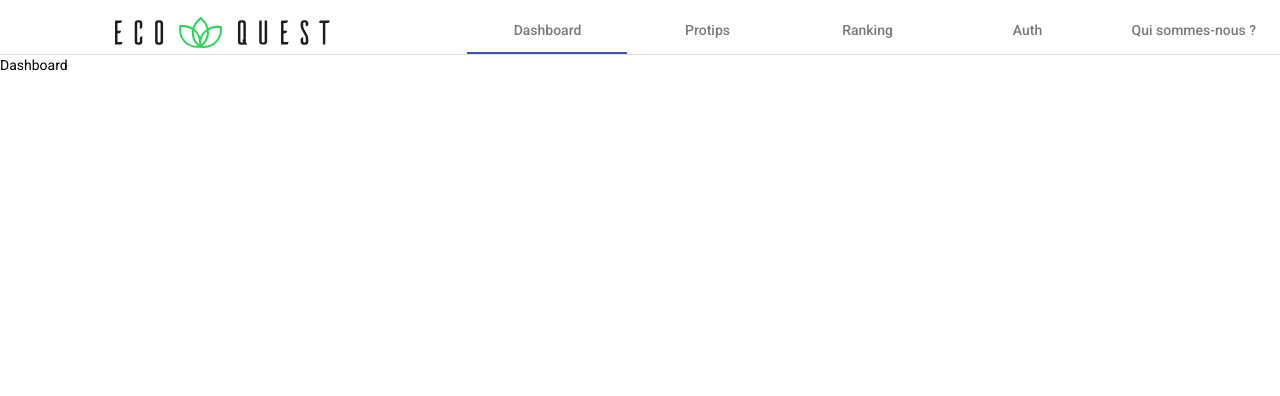
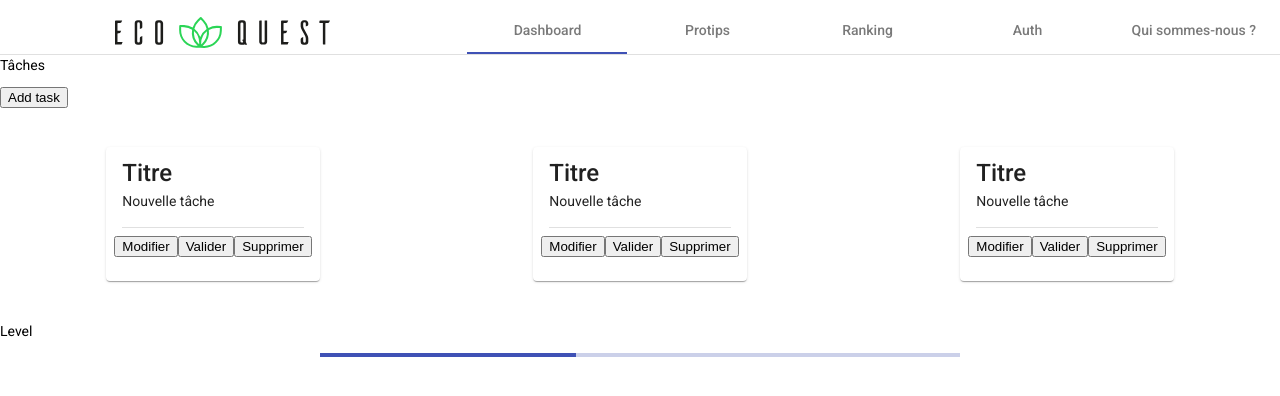
Before and after one commit to Laura398/EcoQuest, an Angular app in the folder Front/: page / in a window 1280 px wide. Shown: the top 396 px of the page. Built offline with nearby package versions, Linux system fonts and the light colour scheme.

Commit message:
modify button

```diff
--- a/Front/package.json
+++ b/Front/package.json
@@ -29,6 +29,7 @@
     "@angular/cli": "~13.1.2",
     "@angular/compiler-cli": "~13.1.0",
     "@types/jasmine": "~3.10.0",
+    "@types/jest": "^27.4.1",
     "@types/node": "^12.11.1",
     "jasmine-core": "~3.10.0",
     "karma": "~6.3.0",
--- a/Front/src/app/app.module.ts
+++ b/Front/src/app/app.module.ts
@@ -12,6 +12,7 @@ import {MatGridListModule} from '@angular/material/grid-list';
 import { TaskCreateComponent } from './task-create/task-create.component';
 import { AccueilComponent } from './accueil/accueil.component';
 import { NavBarComponent } from './nav-bar/nav-bar.component';
+import { FormsModule, ReactiveFormsModule } from '@angular/forms';
 
 @NgModule({
   declarations: [
@@ -29,7 +30,9 @@ import { NavBarComponent } from './nav-bar/nav-bar.component';
     MatDividerModule,
     MatProgressBarModule,
     MatGridListModule,
-    MatTabsModule
+    MatTabsModule,
+    FormsModule,
+    ReactiveFormsModule
   ],
   providers: [],
   bootstrap: [AppComponent]
--- a/Front/src/app/card/card.component.html
+++ b/Front/src/app/card/card.component.html
@@ -1,14 +1,27 @@
 <mat-card class="example-card">
-    <mat-card-subtitle>Tâche numéro {{taskId}}</mat-card-subtitle>
-    <mat-card-title>Nom de la tâche</mat-card-title>
+    <!-- <mat-card-subtitle>Tâche numéro {{taskId}}</mat-card-subtitle> -->
+    <mat-card-title>
+        <div [hidden]="confirmed">
+            <input type="text" [(ngModel)]="taskName">
+        </div>
+        <div [hidden]="!confirmed">
+            <span *ngIf="taskName">{{taskName}}</span>
+        </div>
+    </mat-card-title>
     <mat-card-content>
-      <p>Description de la tâche</p>
+        <div [hidden]="confirmed">
+            <input type="text" [(ngModel)]="task">
+        </div>
+        <div [hidden]="!confirmed">
+            <span *ngIf="task">{{task}}</span>
+        </div>
     </mat-card-content>
     <mat-divider inset></mat-divider>
     <mat-card-actions>
-
-      <button mat-button>Valider</button>
-      <button mat-button (click)="deleteTask()">Supprimer</button>
+        <button [hidden]="confirmed" (click)="switchConfirm()">Confirmer</button>
+        <button [hidden]="!confirmed" (click)="switchConfirm()">Modifier</button>
+        <button mat-button>Valider</button>
+        <button mat-button (click)="deleteTask()">Supprimer</button>
     </mat-card-actions>
     <mat-card-footer>
     </mat-card-footer>
--- a/Front/src/app/card/card.component.ts
+++ b/Front/src/app/card/card.component.ts
@@ -6,12 +6,23 @@ import { TaskService } from '../task.service';
   templateUrl: './card.component.html',
   styleUrls: ['./card.component.scss']
 })
+
 export class CardComponent implements OnInit {
   @Input() taskId!: number;
+  confirmed!: boolean;
+  task!: string;
+  taskName!: string;
 
   constructor(private taskService: TaskService) { }
 
   ngOnInit(): void {
+    this.task = 'Nouvelle tâche'
+    this.taskName = 'Titre'
+    this.confirmed = true;
+  }
+
+  switchConfirm(): void {
+    this.confirmed = !this.confirmed;
   }
 
   deleteTask(): void {
--- a/Front/src/app/dashboard/dashboard.component.html
+++ b/Front/src/app/dashboard/dashboard.component.html
@@ -9,4 +9,6 @@
 </mat-grid-list>
 
 <p>Level</p>
-<mat-progress-bar mode="determinate" value="40"></mat-progress-bar>
+<div style="width: 50%; margin: auto;">
+    <mat-progress-bar mode="determinate" value="40"></mat-progress-bar>
+</div>
--- a/Front/src/app/nav-bar/nav-bar.component.html
+++ b/Front/src/app/nav-bar/nav-bar.component.html
@@ -21,7 +21,7 @@
         <path class="cls-2" d="M1696.58,41c-1.09,2.45-4.09,5.18-10.36,5.18h-15.28a5,5,0,0,0-4.91,4.64V217.76h-13.91c-4.63,0-5.45-2.72-5.45-4.09V46.21h-27.55V32.85a6.06,6.06,0,0,1,6-6h78Z"/>
     </svg>
     <mat-tab-group mat-align-tabs="end">
-        <mat-tab label="Dashboard">Dashboard</mat-tab>
+        <mat-tab label="Dashboard"><app-dashboard></app-dashboard></mat-tab>
         <mat-tab label="Protips">Protips</mat-tab>
         <mat-tab label="Ranking">Ranking</mat-tab>
         <mat-tab label="Auth">Auth</mat-tab>
```
Also changed, not shown: 2 other files (tests, documents, lock files or other folders).
